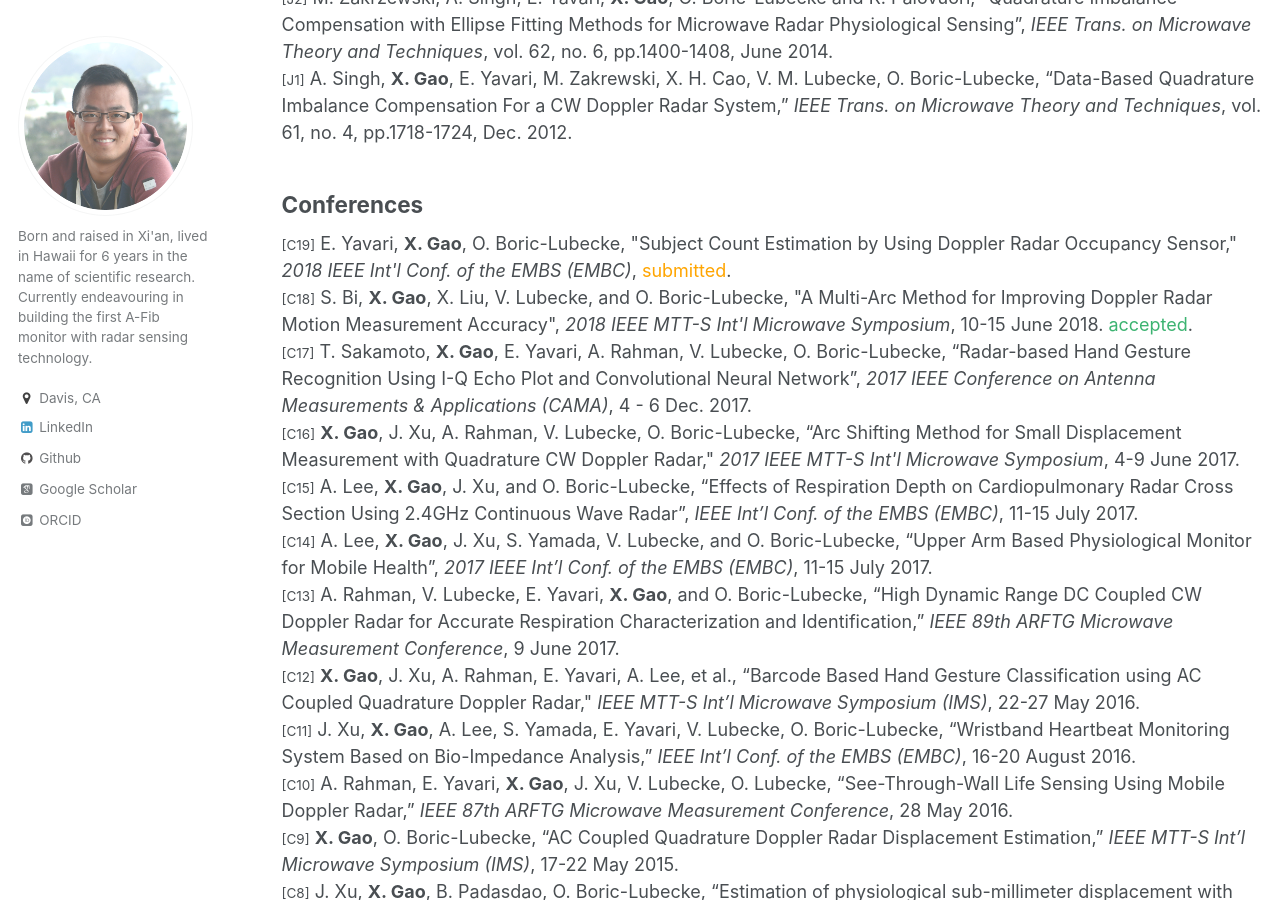
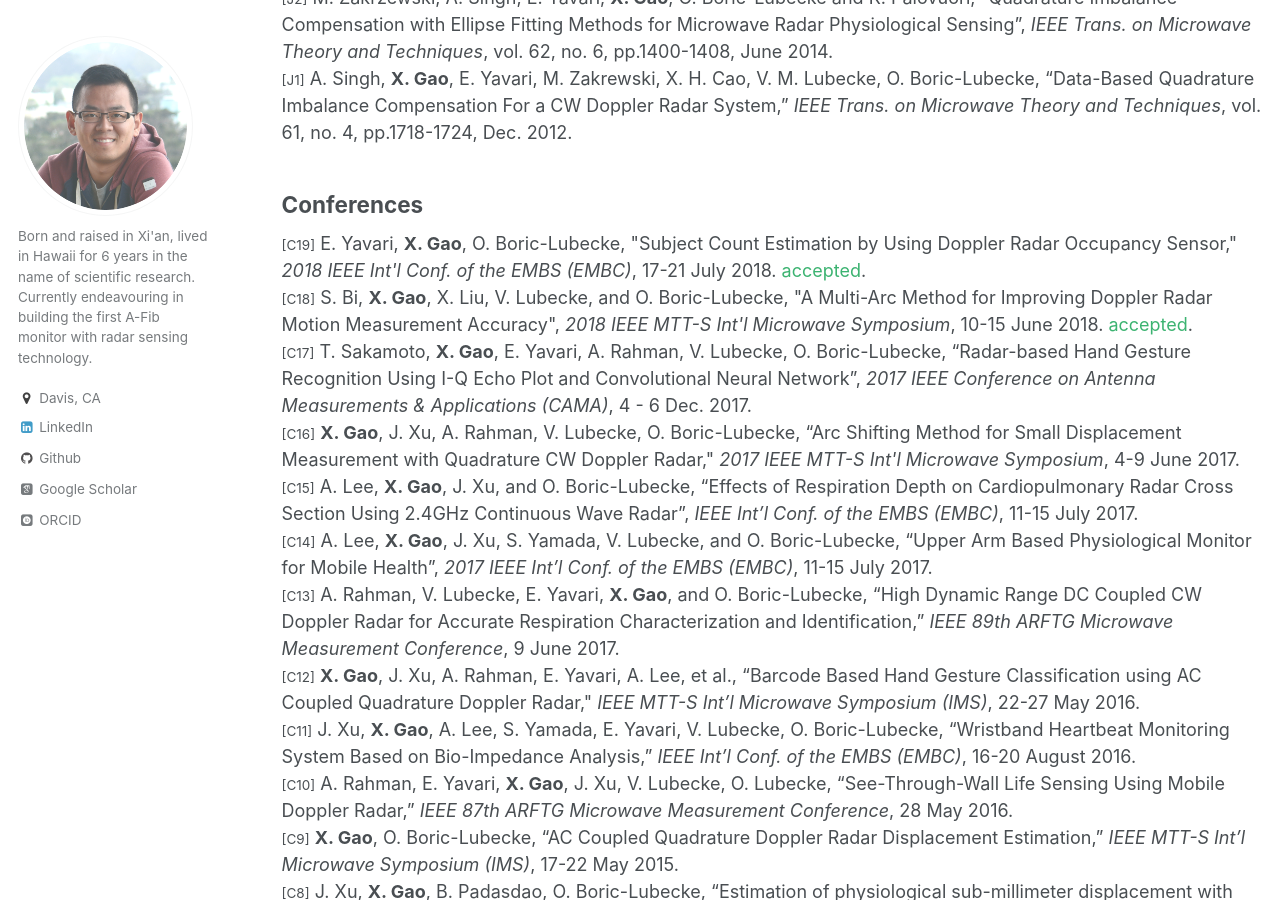
Before and after one commit to x-mengao/x-mengao.github.io, a Jekyll site: the page built from _pages/publications.html, in a window 1280 px wide and 900 px high, scrolled down 461 px. Built offline with Jekyll 4.4.1, drawn with Linux system fonts in a browser that asks for light colours; some web fonts are replaced.

Commit message:
Update publications.html

```diff
--- a/_pages/publications.html
+++ b/_pages/publications.html
@@ -14,7 +14,7 @@ author_profile: true
 <small>[J1]</small>  A. Singh, <b>X. Gao</b>, E. Yavari, M. Zakrewski, X. H. Cao, V. M. Lubecke, O. Boric-Lubecke, “Data-Based Quadrature Imbalance Compensation For a CW Doppler Radar System,” <i>IEEE Trans. on Microwave Theory and Techniques</i>, vol. 61, no. 4, pp.1718-1724, Dec. 2012.<br/>
 
 <h2>Conferences</h2>
-<small>[C19]</small>  E. Yavari, <b>X. Gao</b>, O. Boric-Lubecke, "Subject Count Estimation by Using Doppler Radar Occupancy Sensor," <i>2018 IEEE Int'l Conf. of the EMBS (EMBC)</i>, <font style="color:Orange">submitted</font>. <br/>
+<small>[C19]</small>  E. Yavari, <b>X. Gao</b>, O. Boric-Lubecke, "Subject Count Estimation by Using Doppler Radar Occupancy Sensor," <i>2018 IEEE Int'l Conf. of the EMBS (EMBC)</i>, 17-21 July 2018. <font style="color:MediumSeaGreen">accepted</font>. <br/>
 <small>[C18]</small>  S. Bi, <b>X. Gao</b>, X. Liu, V. Lubecke, and O. Boric-Lubecke, "A Multi-Arc Method for Improving Doppler Radar Motion Measurement Accuracy", <i>2018 IEEE MTT-S Int'l Microwave Symposium</i>, 10-15 June 2018. <font style="color:MediumSeaGreen">accepted</font>. <br/>
 <small>[C17]</small>  T. Sakamoto, <b>X. Gao</b>, E. Yavari, A. Rahman, V. Lubecke, O. Boric-Lubecke, “Radar-based Hand Gesture Recognition Using I-Q Echo Plot and Convolutional Neural Network”, <i>2017 IEEE Conference on Antenna Measurements & Applications (CAMA)</i>, 4 - 6 Dec. 2017. <br/>
 <small>[C16]</small>  <b>X. Gao</b>, J. Xu, A. Rahman, V. Lubecke, O. Boric-Lubecke, “Arc Shifting Method for Small Displacement Measurement with Quadrature CW Doppler Radar," <i>2017 IEEE MTT-S Int'l Microwave Symposium</i>, 4-9 June 2017.<br/>
```
